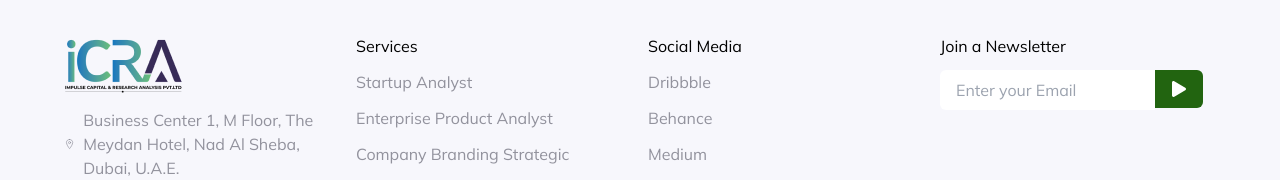
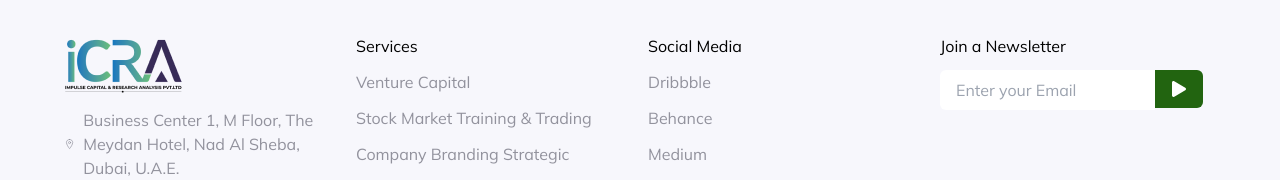
Before and after one commit to arman8808/icra, a React (Create React App) app: page /blog/1 in a window 1280 px wide. Shown: the part 696-876 px from the top of the page. Built offline with nearby package versions, Linux system fonts and the light colour scheme.

Commit message:
change in footer content

```diff
--- a/src/Components/Footer/Footer.js
+++ b/src/Components/Footer/Footer.js
@@ -33,8 +33,8 @@ function Footer() {
         </div>
         <div className="flex items-start justify-start flex-col gap-3">
           <h6>Services</h6>
-          <p className="text-footerText">Startup Analyst</p>
-          <p className="text-footerText">Enterprise Product Analyst</p>
+          <p className="text-footerText">Venture Capital</p>
+          <p className="text-footerText">Stock Market Training & Trading</p>
           <p className="text-footerText">Company Branding Strategic</p>
           <p className="text-footerText">Digital Business Workshop</p>
         </div>
```
